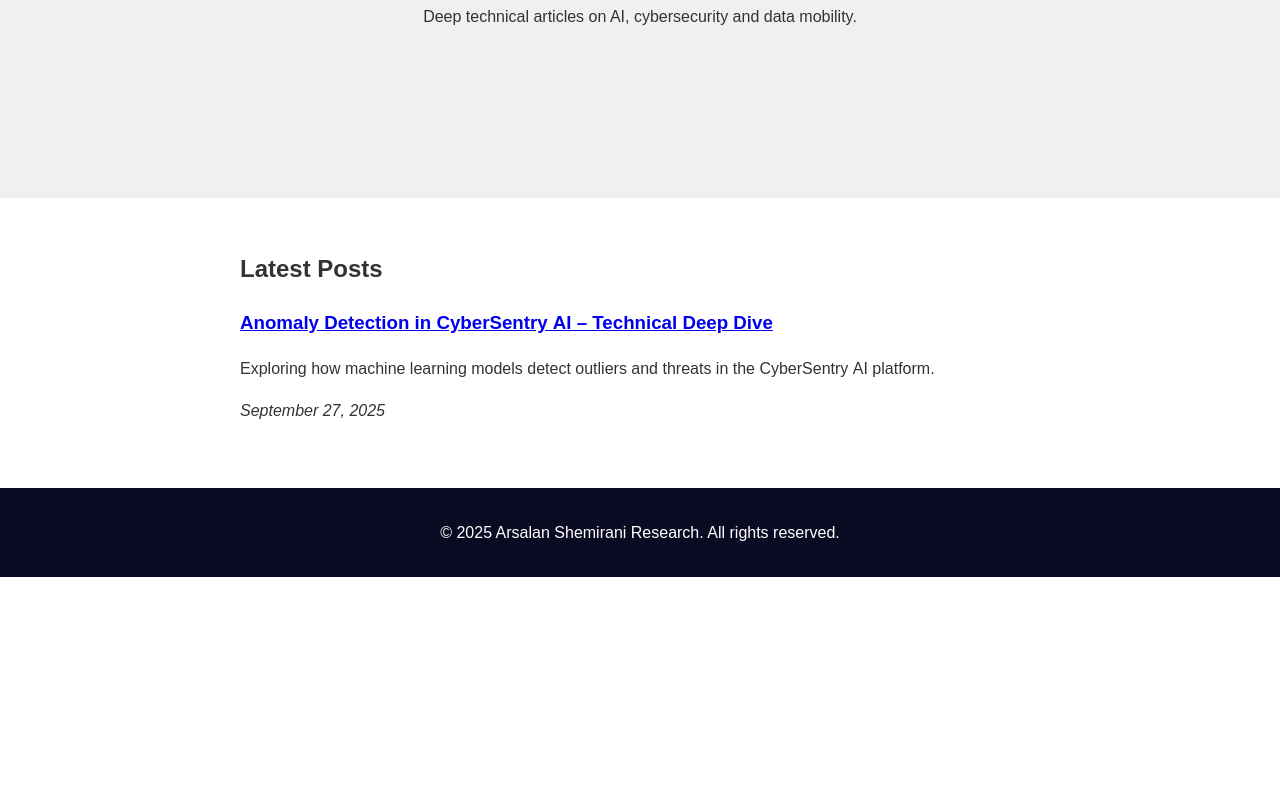
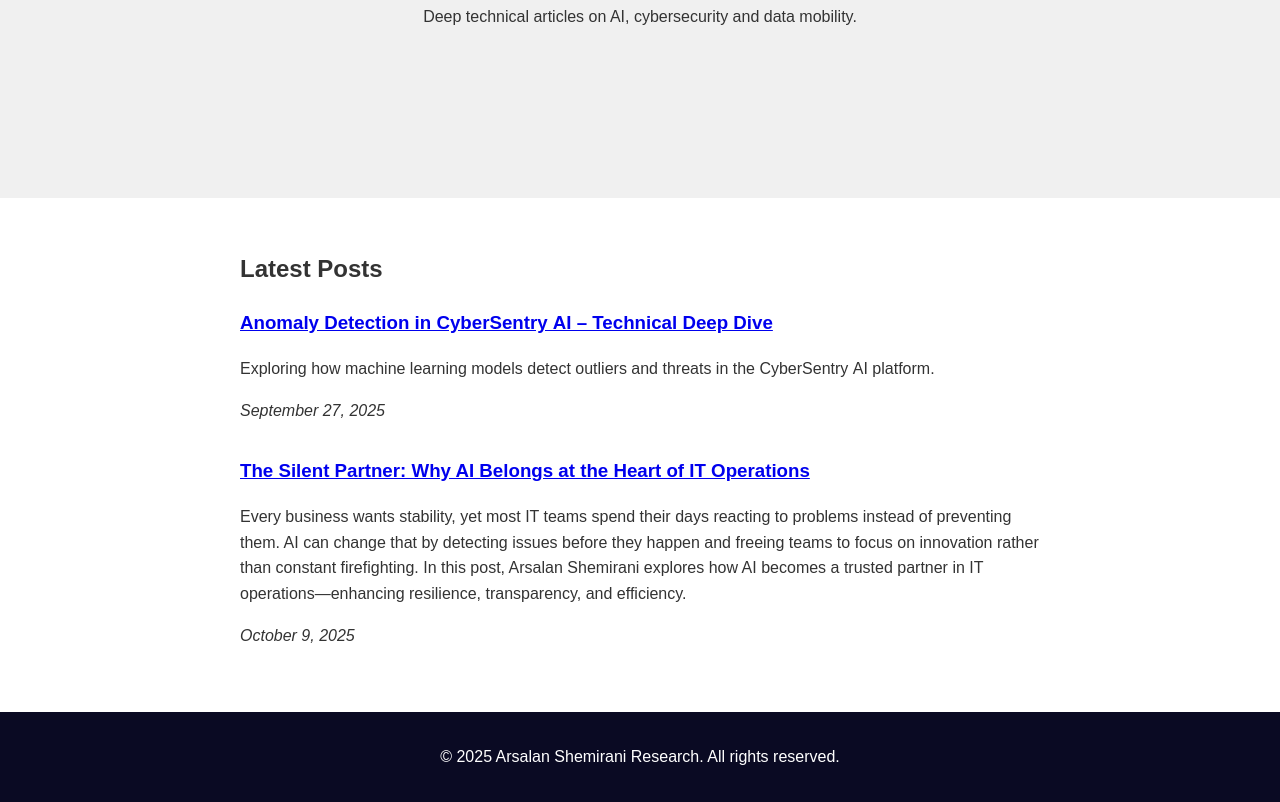
Before and after one commit to ArsalanShemirani/ArsalanShemirani.github.io, a plain HTML site: page blog.html in a window 1280 px wide. Shown: the part 164-966 px from the top of the page. Before the commit the page ends 800 px from the top, so only its background shows below. Drawn offline with Linux system fonts and the light colour scheme.

Commit message:
Updated blog.html with new post and SEO improvements

```diff
--- a/blog.html
+++ b/blog.html
@@ -47,6 +47,11 @@
           <p>Exploring how machine learning models detect outliers and threats in the CyberSentry AI platform.</p>
           <p><em>September 27, 2025</em></p>
         </li>
+        <li>
+          <h3><a href="blog/ai-in-it-operations.html">The Silent Partner: Why AI Belongs at the Heart of IT Operations</a></h3>
+          <p>Every business wants stability, yet most IT teams spend their days reacting to problems instead of preventing them. AI can change that by detecting issues before they happen and freeing teams to focus on innovation rather than constant firefighting. In this post, Arsalan Shemirani explores how AI becomes a trusted partner in IT operations—enhancing resilience, transparency, and efficiency.</p>
+          <p><em>October 9, 2025</em></p>
+        </li>
         <!-- Additional posts will appear here -->
       </ul>
     </div>
```
